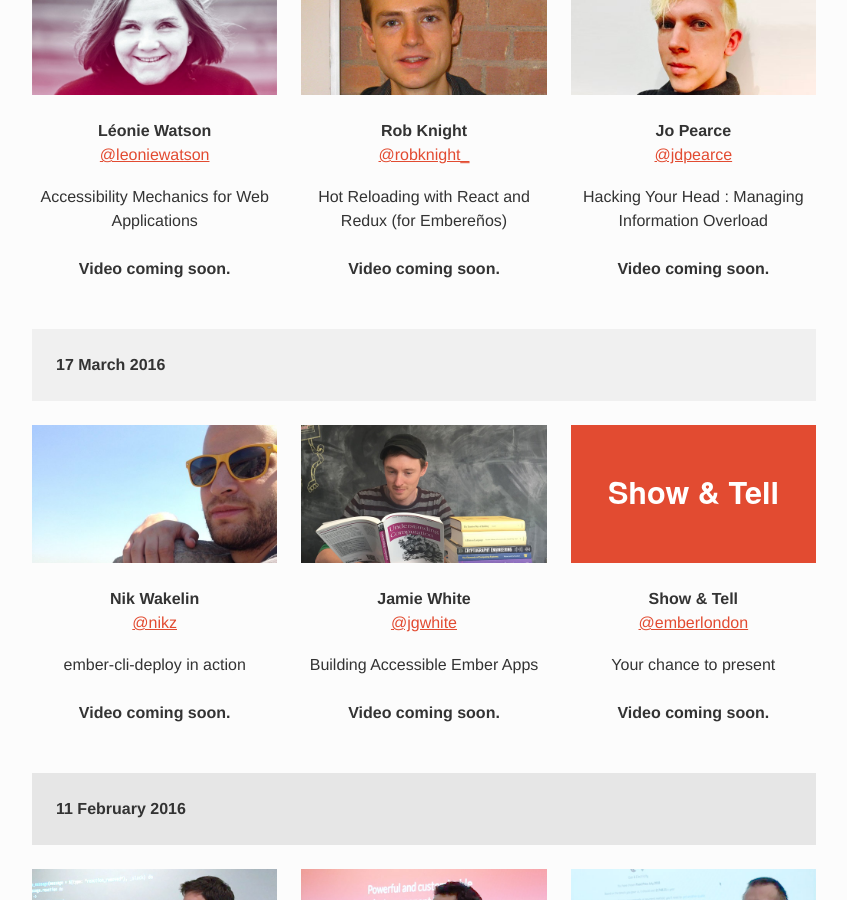
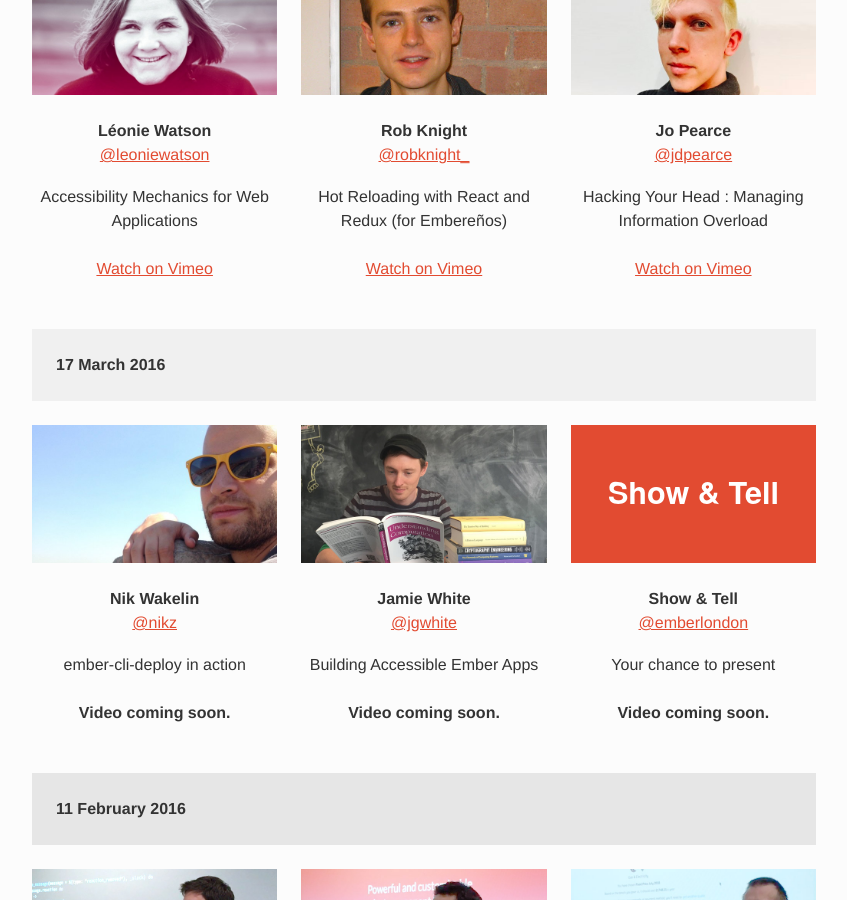
Before and after one commit to emberlondon/emberlondon.github.io, a Jekyll site: the page built from index.html, in a window 1280 px wide and 900 px high, scrolled down 1761 px. Shown: the whole window, without its empty margins (216-1063 px from the left). Built offline with Jekyll 4.4.1, drawn with Linux system fonts in a browser that asks for light colours; nearby versions of some CDN libraries; some of the changed lines change nothing that is shown.

Commit message:
Add video urls

```diff
--- a/_data/previous-events.yml
+++ b/_data/previous-events.yml
@@ -4,14 +4,17 @@
     speaker_twitter: leoniewatson
     image: images/speakers/leoniewatson.jpg
     info: "Accessibility Mechanics for Web Applications"
+    video_url: https://vimeo.com/163925627
   - speaker_name: Rob Knight
     speaker_twitter: robknight_
     image: images/speakers/robknight_2.jpg
     info: "Hot Reloading with React and Redux (for Embereños)"
+    video_url: https://vimeo.com/163933996
   - speaker_name: Jo Pearce
     speaker_twitter: jdpearce
     image: images/speakers/jdpearce.jpg
     info: "Hacking Your Head : Managing Information Overload"
+    video_url: https://vimeo.com/163954484
 - date: 17 March 2016
   talks:
   - speaker_name: Nik Wakelin
```
